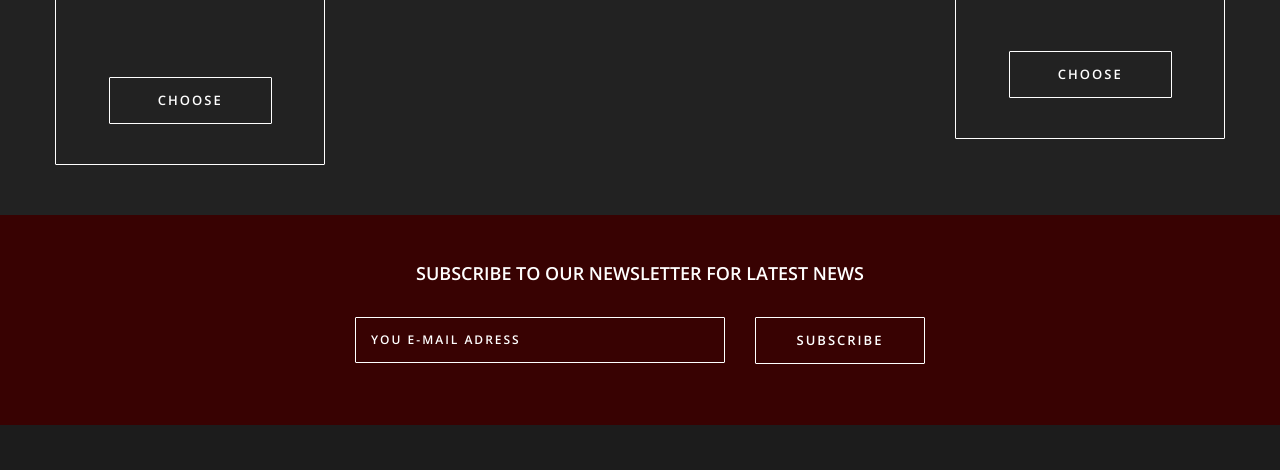
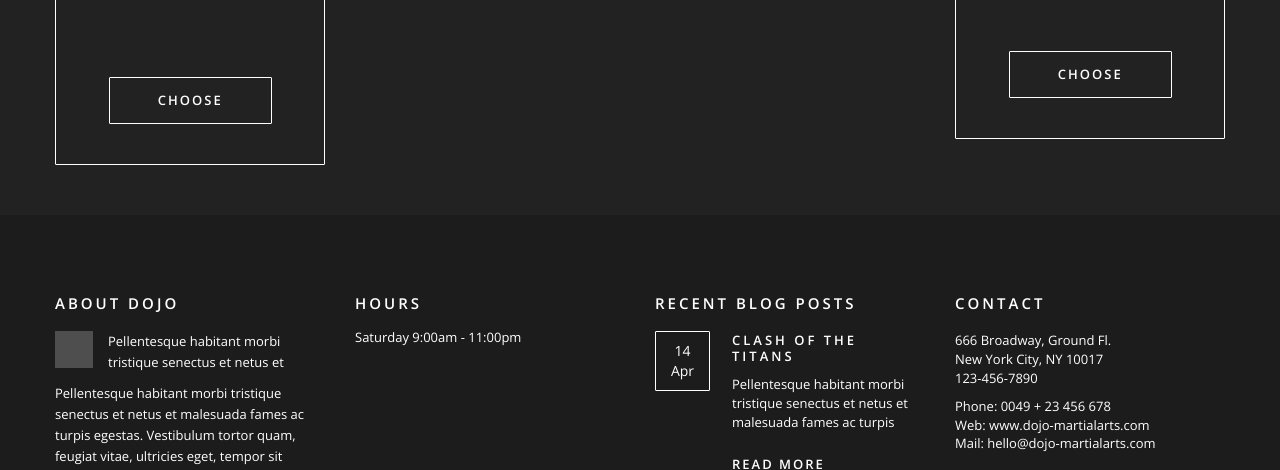
Before and after one commit to martialarts4evr/MartialArtsSite, a plain HTML site: page index.html in a window 1280 px wide. Shown: the part 3921-4391 px from the top of the page. Drawn offline with nearby package versions, Linux system fonts and the light colour scheme; some packages are replaced by stand-ins of ours; a script that the page names is missing.

Commit message:
Removed Subscribe Button

```diff
--- a/index.html
+++ b/index.html
@@ -2206,7 +2206,7 @@
         </div>
     </div>
 </section> -->
-    <section class="ct-callToAction ct-callToAction--type1">
+   <!--  <section class="ct-callToAction ct-callToAction--type1">
         <div class="ct-callToAction-inner">
             <div class="container">
                 <h5 class="ct-callToAction-header text-uppercase text-center">
@@ -2253,7 +2253,7 @@
                 </form>
             </div>
         </div>
-    </section>
+    </section> -->
     <footer>
         <section class=
         "ct-prefooter ct-u-paddingTop80 ct-u-paddingBottom20 ct-u-backgroundDarkGray">
```
